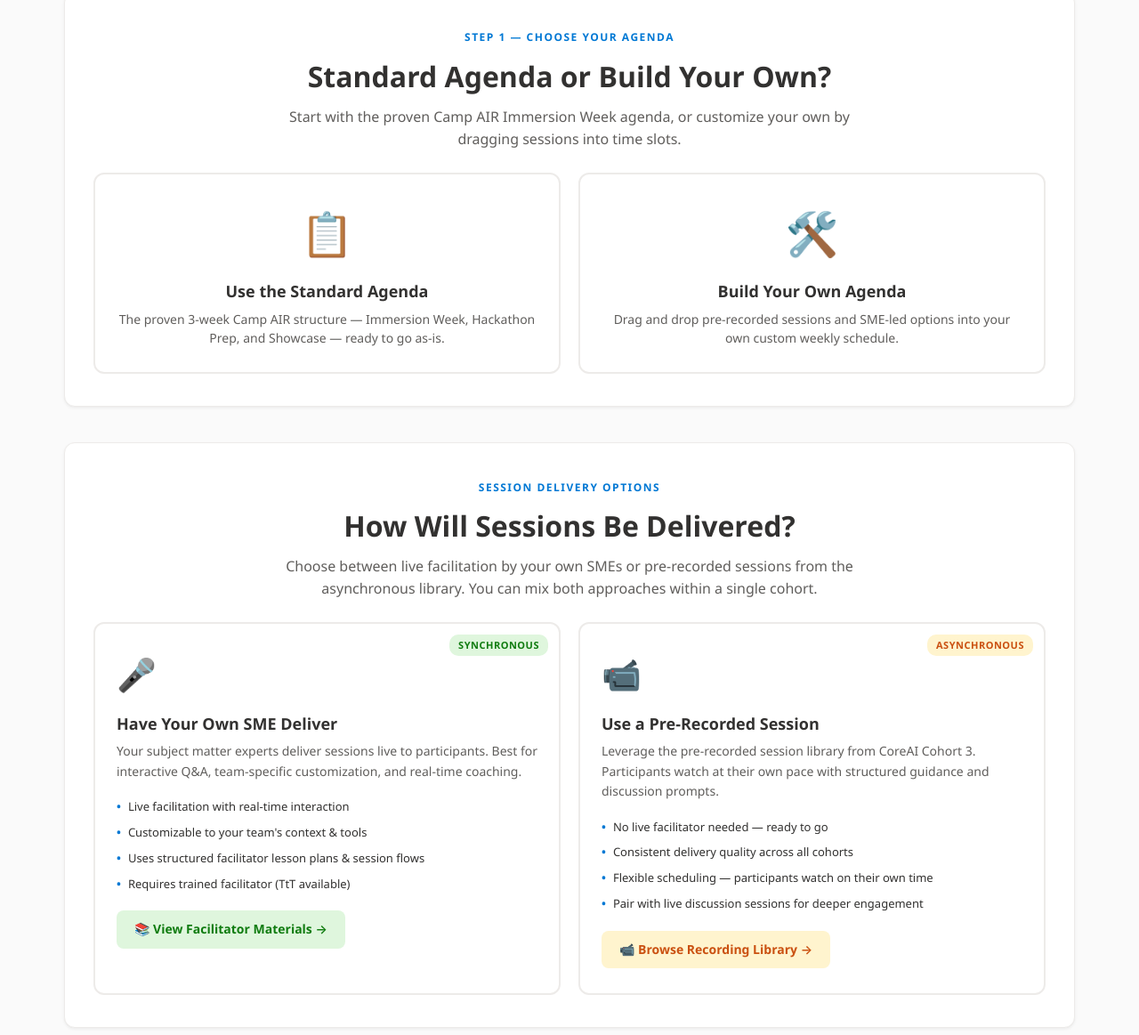
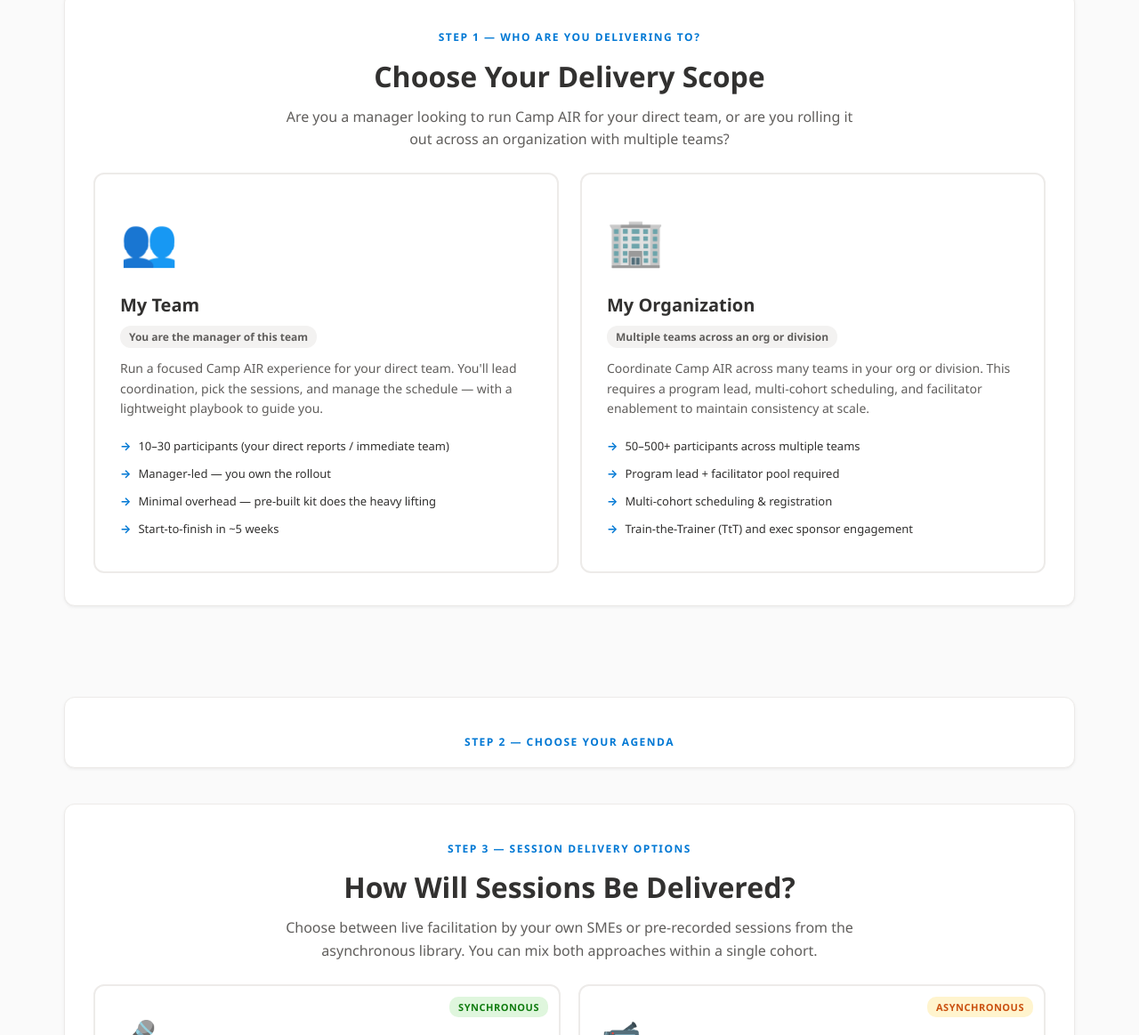
Before and after one commit to jillethelbah/camp-air-in-a-box, a plain HTML site: page index.html in a window 1280 px wide. Shown: the part 916-2079 px from the top of the page at 89% size. Drawn offline with Linux system fonts and the light colour scheme.

Commit message:
Add Step 1: audience picker (Team vs Org), renumber steps

```diff
--- a/index.html
+++ b/index.html
@@ -405,6 +405,55 @@
     }
     .agenda-note strong { color: var(--color-text); }
 
+    /* === Audience Picker (Step 1) === */
+    .audience-picker {
+      background: var(--color-surface);
+      border: 1px solid var(--color-border);
+      border-radius: var(--radius-lg);
+      box-shadow: var(--shadow-card);
+      padding: 36px 32px; margin-bottom: 40px;
+    }
+    .audience-picker__options { display: grid; grid-template-columns: 1fr 1fr; gap: 24px; margin-top: 8px; }
+    @media (max-width: 700px) { .audience-picker__options { grid-template-columns: 1fr; } }
+    .audience-card {
+      border: 2px solid var(--color-border); border-radius: var(--radius-lg);
+      padding: 32px 28px; cursor: pointer; transition: all 0.3s;
+      position: relative; overflow: hidden;
+    }
+    .audience-card:hover { border-color: var(--color-primary); box-shadow: var(--shadow-card-hover); transform: translateY(-4px); }
+    .audience-card.active { border-color: var(--color-primary); background: var(--color-primary-light); }
+    .audience-card.active::after {
+      content: '✓'; position: absolute; top: 14px; right: 16px;
+      width: 28px; height: 28px; border-radius: 50%;
+      background: var(--color-primary); color: #fff;
+      display: flex; align-items: center; justify-content: center;
+      font-size: 14px; font-weight: 700;
+    }
+    .audience-card__icon { font-size: 52px; margin-bottom: 16px; }
+    .audience-card__title { font-size: 20px; font-weight: 700; margin-bottom: 6px; }
+    .audience-card__role {
+      display: inline-block; font-size: 12px; font-weight: 600;
+      color: var(--color-text-secondary); background: var(--color-surface-alt);
+      padding: 3px 10px; border-radius: 12px; margin-bottom: 12px;
+    }
+    .audience-card__desc { font-size: 14px; color: var(--color-text-secondary); line-height: 1.6; margin-bottom: 16px; }
+    .audience-card__includes { list-style: none; }
+    .audience-card__includes li {
+      font-size: 13px; color: var(--color-text); padding: 5px 0;
+      display: flex; align-items: center; gap: 8px;
+    }
+    .audience-card__includes li::before { content: '→'; color: var(--color-primary); font-weight: 700; }
+    .audience-card--team .audience-card__icon { } /* team uses default color */
+    .audience-card--org .audience-card__icon { }
+
+    .step-connector {
+      text-align: center; padding: 12px 0; color: var(--color-text-light); font-size: 24px;
+      opacity: 0; transition: opacity 0.4s;
+    }
+    .step-connector.visible { opacity: 1; }
+    .steps-container > div { transition: opacity 0.4s, max-height 0.5s ease; }
+    .step-hidden { opacity: 0.3; pointer-events: none; max-height: 80px !important; overflow: hidden; }
+
     /* === Agenda Choice === */
     .agenda-choice {
       background: var(--color-surface);
@@ -638,13 +687,53 @@
       </div>
     </div>
 
-    <!-- 3 Delivery Models -->
+    <!-- Steps Flow -->
     <section id="models">
 
-      <!-- Step 1: Agenda Choice -->
-      <div class="agenda-choice animate-in animate-delay-1" id="agenda-step">
+      <!-- Step 1: Audience Picker -->
+      <div class="audience-picker animate-in animate-delay-1" id="audience-step">
         <div class="section-header" style="margin-bottom: 24px;">
-          <span class="section-header__label">Step 1 — Choose Your Agenda</span>
+          <span class="section-header__label">Step 1 — Who Are You Delivering To?</span>
+          <h3 class="section-header__title">Choose Your Delivery Scope</h3>
+          <p class="section-header__desc">Are you a manager looking to run Camp AIR for your direct team, or are you rolling it out across an organization with multiple teams?</p>
+        </div>
+        <div class="audience-picker__options">
+          <!-- Team Option -->
+          <div class="audience-card audience-card--team" onclick="selectAudience('team', this)">
+            <div class="audience-card__icon">👥</div>
+            <div class="audience-card__title">My Team</div>
+            <div class="audience-card__role">You are the manager of this team</div>
+            <p class="audience-card__desc">Run a focused Camp AIR experience for your direct team. You'll lead coordination, pick the sessions, and manage the schedule — with a lightweight playbook to guide you.</p>
+            <ul class="audience-card__includes">
+              <li>10–30 participants (your direct reports / immediate team)</li>
+              <li>Manager-led — you own the rollout</li>
+              <li>Minimal overhead — pre-built kit does the heavy lifting</li>
+              <li>Start-to-finish in ~5 weeks</li>
+            </ul>
+          </div>
+
+          <!-- Org Option -->
+          <div class="audience-card audience-card--org" onclick="selectAudience('org', this)">
+            <div class="audience-card__icon">🏢</div>
+            <div class="audience-card__title">My Organization</div>
+            <div class="audience-card__role">Multiple teams across an org or division</div>
+            <p class="audience-card__desc">Coordinate Camp AIR across many teams in your org or division. This requires a program lead, multi-cohort scheduling, and facilitator enablement to maintain consistency at scale.</p>
+            <ul class="audience-card__includes">
+              <li>50–500+ participants across multiple teams</li>
+              <li>Program lead + facilitator pool required</li>
+              <li>Multi-cohort scheduling & registration</li>
+              <li>Train-the-Trainer (TtT) and exec sponsor engagement</li>
+            </ul>
+          </div>
+        </div>
+      </div>
+
+      <div class="step-connector" id="connector-1">▼</div>
+
+      <!-- Step 2: Agenda Choice -->
+      <div class="agenda-choice animate-in animate-delay-1 step-hidden" id="agenda-step">
+        <div class="section-header" style="margin-bottom: 24px;">
+          <span class="section-header__label">Step 2 — Choose Your Agenda</span>
           <h3 class="section-header__title">Standard Agenda or Build Your Own?</h3>
           <p class="section-header__desc">Start with the proven Camp AIR Immersion Week agenda, or customize your own by dragging sessions into time slots.</p>
         </div>
@@ -926,7 +1015,7 @@
       <!-- Delivery Options: Live vs Pre-Recorded -->
       <div class="delivery-options animate-in animate-delay-2" id="delivery-options">
         <div class="section-header" style="margin-bottom: 24px;">
-          <span class="section-header__label">Session Delivery Options</span>
+          <span class="section-header__label">Step 3 — Session Delivery Options</span>
           <h3 class="section-header__title">How Will Sessions Be Delivered?</h3>
           <p class="section-header__desc">Choose between live facilitation by your own SMEs or pre-recorded sessions from the asynchronous library. You can mix both approaches within a single cohort.</p>
         </div>
@@ -1258,6 +1347,17 @@
   </footer>
 
   <script>
+    function selectAudience(type, card) {
+      document.querySelectorAll('.audience-card').forEach(c => c.classList.remove('active'));
+      card.classList.add('active');
+      // Reveal Step 2 and connector
+      document.getElementById('connector-1').classList.add('visible');
+      document.getElementById('agenda-step').classList.remove('step-hidden');
+      // Smooth scroll to next step
+      setTimeout(() => {
+        document.getElementById('agenda-step').scrollIntoView({ behavior: 'smooth', block: 'start' });
+      }, 300);
+    }
     function togglePanel(el) {
       el.classList.toggle('expanded');
     }
```
